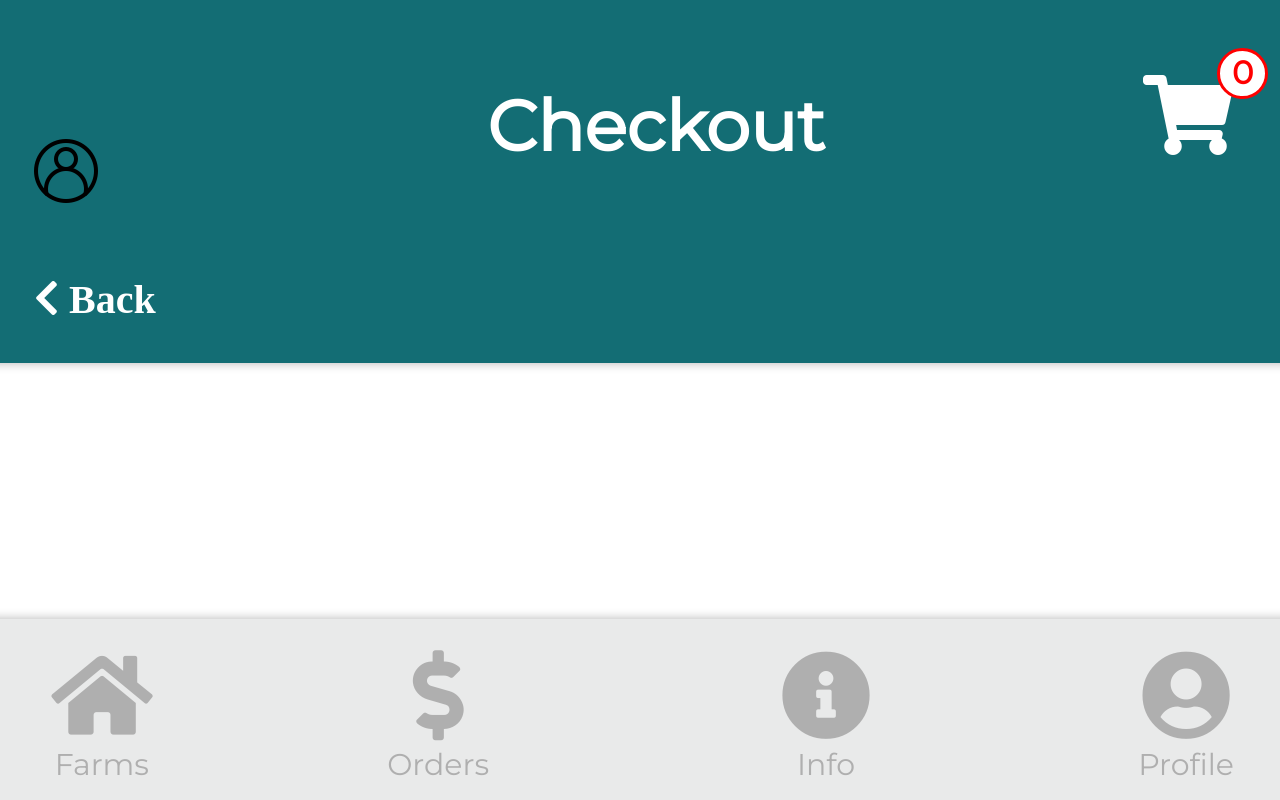
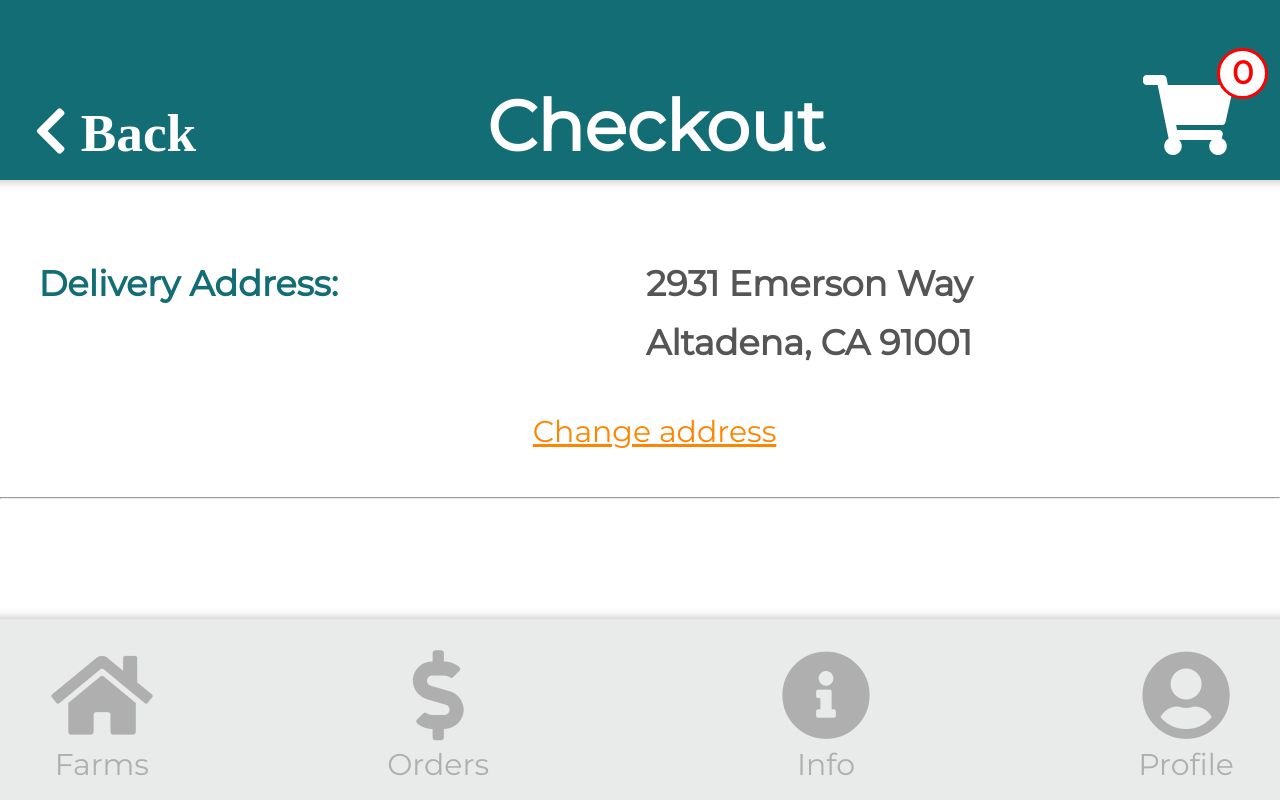
Before and after one commit to infinite-options/serving-fresh-react, a React (Create React App) app: page /cart in a window 1280 px wide. Built offline with nearby package versions, Linux system fonts and the light colour scheme.

Commit message:
connect to endpoints, fix sorting solution

```diff
--- a/package.json
+++ b/package.json
@@ -12,6 +12,7 @@
     "@testing-library/jest-dom": "^4.2.4",
     "@testing-library/react": "^9.5.0",
     "@testing-library/user-event": "^7.2.1",
+    "axios": "^0.20.0",
     "react": "^16.13.1",
     "react-dom": "^16.13.1",
     "react-router-dom": "^5.2.0",
--- a/public/styles.css
+++ b/public/styles.css
@@ -17,7 +17,7 @@ footer {
 header {
   background-color: #136d74;
   margin: auto -16px;
-  padding: 50px 32px 130px;
+  padding: 50px 32px 90px;
   box-shadow: 0 0 10px 0 rgba(0, 0, 0, 0.3);
   font-size: 40px;
   color: white;
@@ -213,23 +213,13 @@ dd dl .term {
   right: 40px;
 }
 
-/* hr line over increase and decrease button */
-/* .hrProduct {
-  position: relative;
-  bottom: -15px;
-} */
-
 .refundIcon {
   position: absolute;
-  /* left: 43%; */
   right: 45%;
 }
 
 /* cart with number */
 .fa-stack[data-count]:after {
-  /* position: absolute;
-  right: 0%;
-  top: 0%; */
   content: attr(data-count);
   font-size: 40%;
   padding: 0.6em;
@@ -257,6 +247,13 @@ dd dl .term {
   display: inline-block;
 }
 
+.h2HeaderCart{
+  display: inline-block;
+  font-size: 70px;
+  position: relative;
+  bottom: -10px;
+}
+
 .h2Header{
   display: inline-block;
   font-size: 70px;
@@ -264,12 +261,19 @@ dd dl .term {
   bottom: 40px;
 }
 
-
 .sticky {
   position: fixed;
   top: 0;
   width: 100%;
   z-index: 10;
+  padding-left: 18px;
+}
+
+.blackHrHeaderSHop{
+  position: relative;
+    bottom: 120px;
+    /* color: black; */
+    border-color: black;
 }
 
 #ex4{
@@ -308,14 +312,13 @@ dd dl .term {
   z-index: 10;
   font-size: 30px;
   text-align: center;
-  /* padding-bottom: 80px; */
 }
 
 
 /*all css for cart page*/
 .backArrowCart{
   position: absolute;
-  bottom: 30px;
+  top: 100px;
   left: 50px;
 }
 
@@ -330,7 +333,9 @@ dd dl .term {
   top: 0;
   width: 100%;
   z-index: 10;
-  padding-bottom: 80px;
+  padding-bottom: 0px;
+  padding-top: 0px;
+  height: 180px;
 }
 
 .stickyFooterCart{
@@ -338,14 +343,18 @@ dd dl .term {
   bottom: 0;
   width: 100%;
   z-index: 1;
-  /* padding-bottom: 80px; */
 }
 
 
 
 /* make link /a href white*/
 .link {
-  color: #FFF;
+  color: white;
+  text-decoration: none;
+}
+
+.link4Button {
+  color: #cecece;
   text-decoration: none;
 }
 
@@ -388,6 +397,45 @@ dd dl .term {
   display: block;
 }
 
+.cartPageBody{
+  margin-top: 220px;
+  font-size: 30px;
+  text-align: center;
+}
+
+.colorGreen{
+  color: #136d74;
+  display: inline-block;
+  position: absolute;
+  left: 3%;
+}
+
+.colorGreenDelivery{
+  color: #136d74;
+  display: inline-block;
+  position: relative;
+  right: 190px;
+}
+
+.h3InfoText{
+  display: inline-block;
+  width: 500px;
+  position: relative;
+  left: 20%;
+  text-align: left;
+}
+
+.changeAddress{
+  display: block;
+  width: 490px;
+  position: relative;
+  left: 32%;
+}
+
+.hrsection{
+  margin: 40px auto;
+}
+
 /*css for 4 buttons footer*/
 .homeIcon{
   position: absolute;
--- a/src/components/HeaderCart.jsx
+++ b/src/components/HeaderCart.jsx
@@ -6,8 +6,8 @@ function HeaderCart(props) {
   const cartContext = useContext(someContexts);
   var itemsAmount = cartContext.cartTotal;
   return (<div>
-    <img className="userIconHeader"  src="../footer_icon/person (2).png" alt="user-icon"/>
-    <h2 className="h2Header">Checkout</h2>
+    {/* <img className="userIconHeader"  src="../footer_icon/person (2).png" alt="user-icon"/> */}
+    <h2 className="h2HeaderCart">Checkout</h2>
     <Link className="link" to="/cart">
       <div id="ex4">
        <span className="p1 fa-stack fa-2x has-badge" data-count={itemsAmount}>
@@ -16,7 +16,7 @@ function HeaderCart(props) {
       </div>
     </Link>
     <div className="backArrowCart">
-      <Link className="link" to="/"><i className="fas fa-chevron-left"> Back</i></Link>
+      <Link className="link" to="/"><i className="fas fa-chevron-left fa-lg"> Back</i></Link>
     </div>
    </div> );
 }
--- a/src/components/pages/Entry.jsx
+++ b/src/components/pages/Entry.jsx
@@ -74,7 +74,7 @@ function Entry(props) {
     <div className="term">
       <dt>
         <span className="emoji" role="img" aria-label="Fruit">
-          <img src={props.img} alt={tempName.substring(12)} />
+          <img src={props.img} alt={tempName} />
         </span>
       </dt>
       <div className="amountOnItem"><h3 className="amount">{count}</h3></div>
@@ -89,7 +89,7 @@ function Entry(props) {
       {/* <hr className="hrProduct" /> */}
       <div className="nameAndPrice">
         <dd className="prodName">{props.name}</dd>
-        <dd className="prodPrice">{props.price} ({props.meaning})</dd>
+        <dd className="prodPrice">{props.price} {props.meaning}</dd>
       </div>
     </div>
   );
--- a/src/components/pages/cart.jsx
+++ b/src/components/pages/cart.jsx
@@ -1,48 +1,69 @@
 import React from "react";
-// import { Link } from "react-router-dom";
-import Entry from "./Entry";
+import { Link } from "react-router-dom";
+// import Entry from "./Entry";
 import products from "../../products";
 import Footer from "../Footer";
 import HeaderCart from "../HeaderCart";
 
-function createProduct(cartItems) {
-  return (
-    <Entry
-      name={cartItems.name}
-      price={cartItems.price}
-      img={cartItems.img}
-      meaning={cartItems.meaning}
-      id={cartItems.id}
-      key={cartItems.id}
-    />
-  );
-}
+// function createProduct(cartItems) {
+//   return (
+//     <Entry
+//       name={cartItems.name}
+//       price={cartItems.price}
+//       img={cartItems.img}
+//       meaning={cartItems.meaning}
+//       id={cartItems.id}
+//       key={cartItems.id}
+//     />
+//   );
+// }
 
 //imtemsCart() will return an array of all localStorage key that include only products
 //and already been parse by JSON
 //it will only take product incart that has more than 0 in value
-function itemsCart() {
-  var arr = [],
-    keys = Object.keys(localStorage),
-    index = keys.length;
-  for (var i = 0; i < index; i++) {
-    var holdNum = window.localStorage.getItem(keys[i]);
-    holdNum = parseInt(holdNum);
-    if (keys[i].length > 15 && holdNum>0) {
-      arr.push(JSON.parse(keys[i]));
-    }
-  }
-  return arr;
-}
+// function itemsCart() {
+//   var arr = [],
+//     keys = Object.keys(localStorage),
+//     index = keys.length;
+//   for (var i = 0; i < index; i++) {
+//     var holdNum = window.localStorage.getItem(keys[i]);
+//     holdNum = parseInt(holdNum);
+//     if (keys[i].length > 15 && holdNum>0) {
+//       arr.push(JSON.parse(keys[i]));
+//     }
+//   }
+//   return arr;
+// }
 
 function Cart() {
   const [aFarm] = products;
-  const cartItems = itemsCart();
+  // const cartItems = itemsCart();
 
   return (
     <div>
       <header className="stickyCart"><HeaderCart farmName={aFarm.farmName}/></header>
-      <dl className="dictionary">{cartItems.map(createProduct)}</dl>
+      {/* <div className="cartPageBody">
+        <div>
+        <h3 className="colorGreen">Delivery Address: </h3>
+        <h3 className="h3InfoText">2931 Emerson Way Altadena, CA 91001</h3>
+        <Link to="/cart" className="colorClick changeAddress">Change address </Link>
+        </div>
+        <hr></hr>
+        <div>
+        <h3 className = "colorGreenDelivery">Expected Delivery: </h3>
+        <h3>Wednesday, Sep 20, 2020 between 6:00 am to 10:00 am</h3>
+        </div>
+      </div>
+      <div>hellow World</div>
+      hello there */}
+      <section id="section-address" className="cartPageBody">
+        <h3 className="colorGreen">Delivery Address: </h3>
+        <h3 className="h3InfoText">2931 Emerson Way Altadena, CA 91001</h3>
+        <Link to="/cart" className="colorClick changeAddress">Change address </Link>
+      </section>
+      <hr className="hrsection"></hr>
+
+      {/* <dl className="dictionary">{cartItems.map(createProduct)}</dl> */}
       <Footer />
     </div>
   );
--- a/src/components/pages/displayProduct.jsx
+++ b/src/components/pages/displayProduct.jsx
@@ -1,19 +1,34 @@
-import React, {useContext} from "react";
+import React, {useContext, useState, useEffect} from "react";
 import Entry from "./Entry";
-import products from "../../products";
+// import products from "../../products";
 import Footer from "../Footer";
 import Header from "../Header";
 import someContexts from "../makeContext";
 
-function createProduct(products) {
+// function createProduct(products) {
+//   return (
+//     <Entry
+//       name={products.name}
+//       price={products.price}
+//       img={products.img}
+//       meaning={products.meaning}
+//       id={products.id}
+//       key={products.id}
+//     />
+//   );
+// }
+function createProduct2(products) {
+  var tryItem = products.item_name.slice(products.item_name.indexOf("("),products.item_name.indexOf("(")+11);
+  var itemName = products.item_name.slice(0,products.item_name.indexOf("("));
+  // console.log(tryItem);
   return (
     <Entry
-      name={products.name}
-      price={products.price}
-      img={products.img}
-      meaning={products.meaning}
-      id={products.id}
-      key={products.id}
+      name={itemName}
+      price={products.item_price}
+      img={products.item_photo}
+      meaning={tryItem}
+      id={products.item_uid}
+      key={products.item_uid}
     />
   );
 }
@@ -21,25 +36,25 @@ function createProduct(products) {
 function sorting(prodChoice,copyFarm){
   var fruitItems= copyFarm, vegeItems=copyFarm,dessertItems = copyFarm, otherItems = copyFarm;
   if(!prodChoice.fruitSort){
-    fruitItems = fruitItems.filter(farm => farm.type === "fruits");
+    fruitItems = fruitItems.filter(farm => farm.item_type === "fruit");
   }else{
     fruitItems =[];
   }
 
   if(!prodChoice.vegeSort){
-    vegeItems = vegeItems.filter(farm => farm.type === "vegetable");
+    vegeItems = vegeItems.filter(farm => farm.item_type === "vegetable");
   }else{
     vegeItems=[];
   }
 
   if(!prodChoice.dessertSort){
-    dessertItems = dessertItems.filter(farm => farm.type === "dessert");
+    dessertItems = dessertItems.filter(farm => farm.item_type === "dessert");
   }else{
     dessertItems=[];
   }
 
   if(!prodChoice.othersSort){
-    otherItems = otherItems.filter(farm => farm.type === "others");
+    otherItems = otherItems.filter(farm => farm.item_type === "other");
   }else{
     otherItems=[];
   }
@@ -47,22 +62,61 @@ function sorting(prodChoice,copyFarm){
   return [...fruitItems, ...vegeItems, ...dessertItems, ...otherItems];
 }
 
+
+
 function DisplayProduct() {
-  var copyFarm = products;
-  const [aFarm] = copyFarm;
+  var url ="https://tsx3rnuidi.execute-api.us-west-1.amazonaws.com/dev/api/v2/itemsByBusiness/200-000003";
+  const[data,SetfetchData]= useState([]);
+  const [hasError, setHasError] = useState(false);
+  const [isLoading, setIsLoading] = useState(true);
   const prodChoice =useContext(someContexts);
+
+  useEffect(() =>{
+    let flag = false;
+    const fetchData = async () =>{
+      try{
+        const response = await fetch(url);
+        const responseData = await response.json();
+        console.log("Got the Data");
+        if(!flag){
+          SetfetchData(responseData.result.result);
+        }
+      }catch(err){
+        setHasError(true);
+      } finally{
+        console.log("finish loading");
+        setIsLoading(false);
+      }
+    }
+    fetchData();
+
+    return() =>{
+      flag= true;
+    };
+  }, [url]);
+
+  //because at the start of the fetching, it has nothing and that will cause error
+  //with this if condition, we only work if we get the data
+  if(!isLoading && !hasError){
+    var holdItem = data;
+    var copyFarm = holdItem;
+    const farmName= "Resendiz";
     copyFarm = sorting(prodChoice,copyFarm);
-  if(copyFarm.length ===0){
-    copyFarm = products;
+    if(copyFarm.length === 0 && prodChoice.fruitSort && prodChoice.vegeSort && prodChoice.dessertSort && prodChoice.othersSort){
+      copyFarm = holdItem;
     }
-
     return (
       <div>
-      <header className="sticky"><Header farmName={aFarm.farmName}/></header>
-      <dl className="dictionary">{copyFarm.map(createProduct)}</dl>
+       <header className="sticky"><Header farmName={farmName}/></header>
+        <dl className="dictionary">{copyFarm.map(createProduct2)}</dl>
         <Footer />
      </div>
     );
+  }else{
+    return(
+      <div>Error</div>
+    );
+  }
 }
 
 export default DisplayProduct;
```
Also changed, not shown: src/components/Header.jsx (+5 -6 lines), 1 other file (tests, documents, lock files or other folders). Lines whose indentation alone changed are shown as unchanged.
